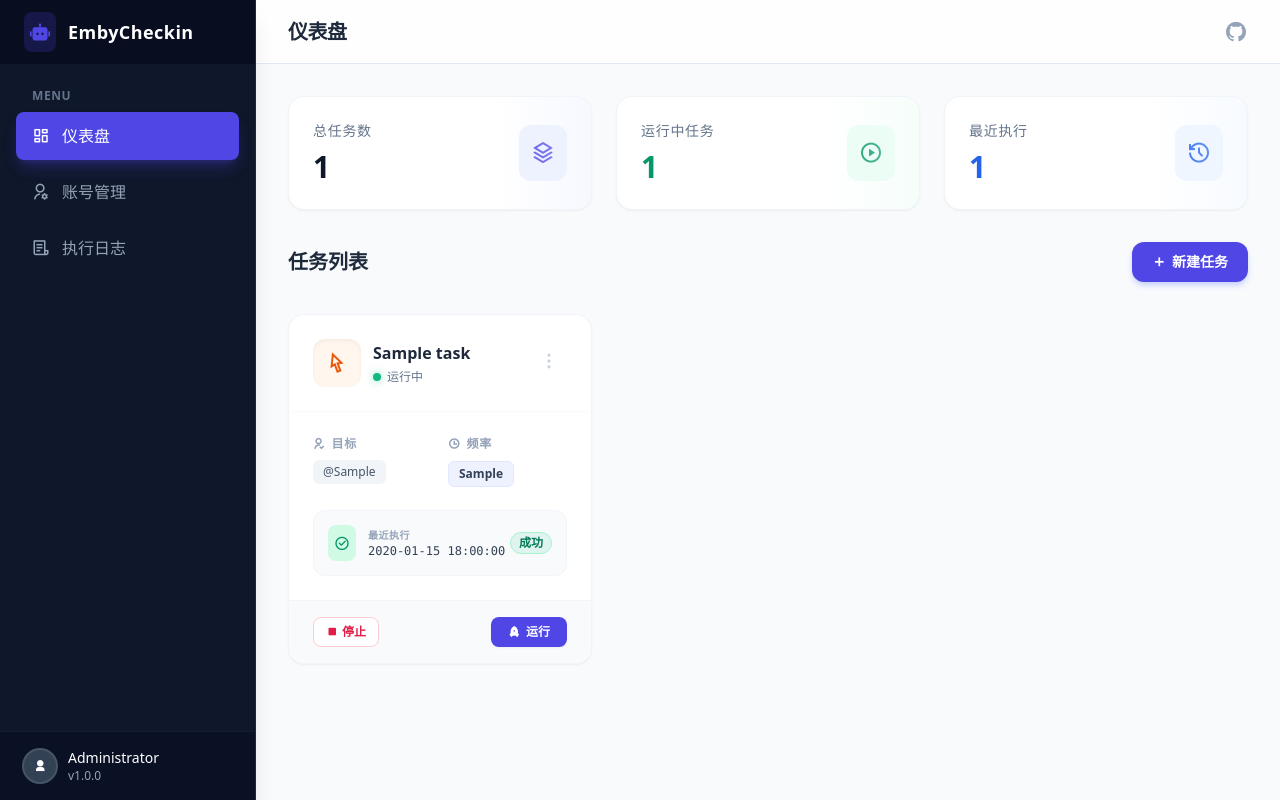
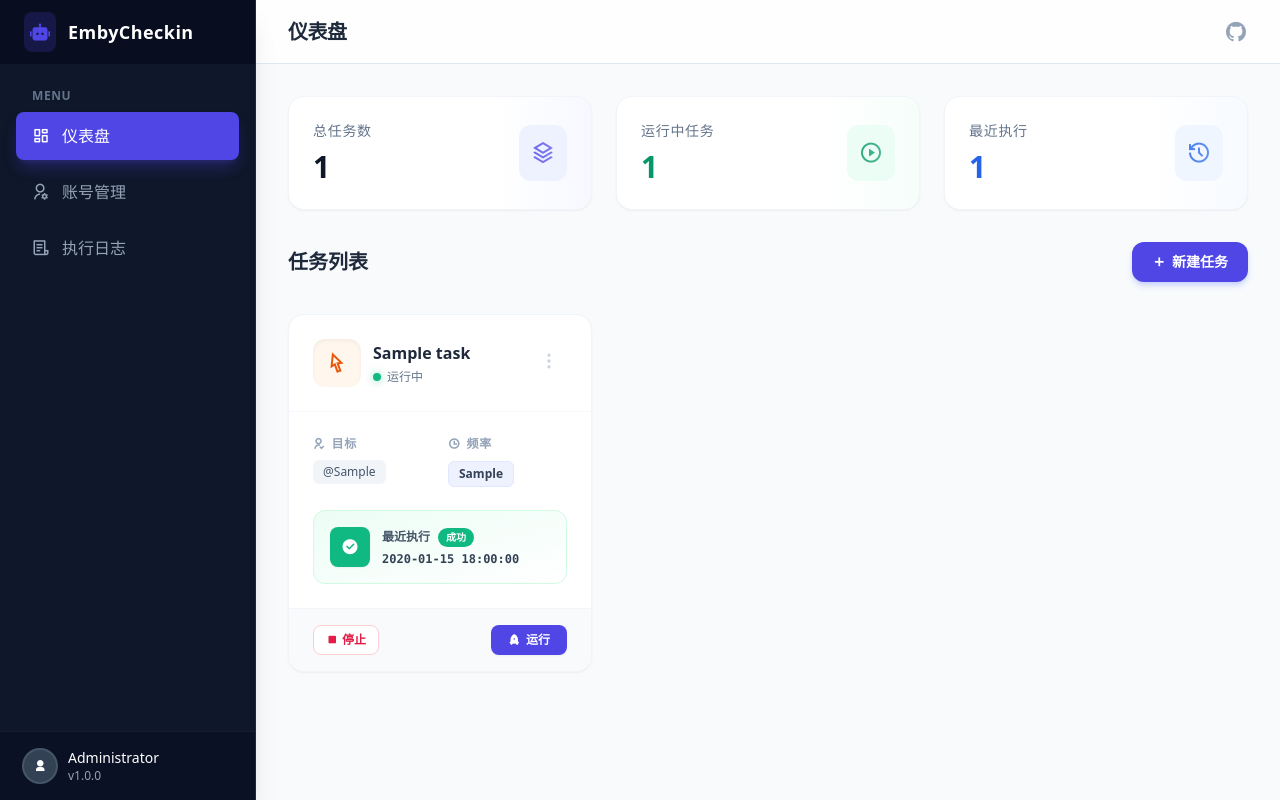
Before and after one commit to ZJ145013/EmbyCheckin, a FastAPI app: page / in a window 1280 px wide. Run offline with FastAPI, Linux system fonts and the light colour scheme; tables that the repository leaves empty hold one stand-in row (values such as "Sample post"); some libraries are stand-ins or nearby versions.

Commit message:
feat(ui): improve dashboard task card consistency
- Make "Last Execution" section always visible on all task cards
- Display "未执行" status with "暂无执行记录" for tasks that haven't run yet
- Use consistent gray styling (slate-400) for unexecuted tasks
- Maintain uniform card height and layout across all tasks
- Fix visual imbalance when some cards have execution history and others don't

```diff
--- a/embycheckin/web/templates/dashboard.html
+++ b/embycheckin/web/templates/dashboard.html
@@ -141,50 +141,67 @@
 
                 {% set last_run = last_runs.get(task.id) %}
 
+                <!-- 执行信息卡片区域 -->
+                <div class="space-y-3">
                     <!-- 最近执行信息 -->
+                    <div class="relative overflow-hidden rounded-xl border {% if last_run %}{% if last_run.status == 'success' %}border-emerald-100 bg-gradient-to-br from-emerald-50 to-white{% elif last_run.status == 'failed' %}border-rose-100 bg-gradient-to-br from-rose-50 to-white{% else %}border-slate-100 bg-gradient-to-br from-slate-50 to-white{% endif %}{% else %}border-slate-200 bg-gradient-to-br from-slate-50 to-white{% endif %}">
+                        <div class="p-4 flex items-center justify-between">
+                            <div class="flex items-center space-x-3 flex-1 min-w-0">
+                                <div class="flex-shrink-0 w-10 h-10 {% if last_run %}{% if last_run.status == 'success' %}bg-emerald-500{% elif last_run.status == 'failed' %}bg-rose-500{% else %}bg-slate-500{% endif %}{% else %}bg-slate-400{% endif %} rounded-lg flex items-center justify-center shadow-sm">
+                                    <i class="{% if last_run %}{% if last_run.status == 'success' %}ri-checkbox-circle-fill{% elif last_run.status == 'failed' %}ri-close-circle-fill{% else %}ri-time-fill{% endif %}{% else %}ri-time-line{% endif %} text-white text-lg"></i>
+                                </div>
+                                <div class="flex-1 min-w-0">
+                                    <div class="flex items-center gap-2 mb-1">
+                                        <p class="text-xs font-semibold text-slate-600">最近执行</p>
                                         {% if last_run %}
-                <div class="bg-slate-50 rounded-xl p-3.5 flex items-center justify-between border border-slate-100">
-                    <div class="flex items-center space-x-3">
-                        <div class="{% if last_run.status == 'success' %}bg-emerald-100 text-emerald-600{% elif last_run.status == 'failed' %}bg-rose-100 text-rose-600{% else %}bg-slate-100 text-slate-600{% endif %} p-1.5 rounded-lg">
-                            <i class="{% if last_run.status == 'success' %}ri-checkbox-circle-line{% elif last_run.status == 'failed' %}ri-close-circle-line{% else %}ri-time-line{% endif %}"></i>
+                                        <span class="{% if last_run.status == 'success' %}bg-emerald-500 text-white{% elif last_run.status == 'failed' %}bg-rose-500 text-white{% else %}bg-slate-500 text-white{% endif %} text-[10px] px-2 py-0.5 rounded-full font-bold">
+                                            {{ '成功' if last_run.status == 'success' else ('失败' if last_run.status == 'failed' else '运行中') }}
+                                        </span>
+                                        {% else %}
+                                        <span class="bg-slate-400 text-white text-[10px] px-2 py-0.5 rounded-full font-bold">未执行</span>
+                                        {% endif %}
                                     </div>
-                        <div>
-                            <p class="text-[10px] text-slate-400 font-bold uppercase tracking-wider">最近执行</p>
-                            <p class="text-xs text-slate-700 font-medium font-mono">
+                                    <p class="text-xs font-mono text-slate-700 font-semibold truncate">
+                                        {% if last_run %}
                                             {% if last_run.finished_at %}
                                             {{ last_run.finished_at | format_datetime('%Y-%m-%d %H:%M:%S') }}
                                             {% else %}
-                                执行中
+                                            执行中...
+                                            {% endif %}
+                                        {% else %}
+                                        暂无执行记录
                                         {% endif %}
                                     </p>
                                 </div>
                             </div>
-                    <span class="{% if last_run.status == 'success' %}bg-emerald-500/10 text-emerald-700 border-emerald-200{% elif last_run.status == 'failed' %}bg-rose-500/10 text-rose-700 border-rose-200{% else %}bg-slate-500/10 text-slate-700 border-slate-200{% endif %} text-xs px-2 py-0.5 rounded-full font-semibold border">
-                        {{ '成功' if last_run.status == 'success' else ('失败' if last_run.status == 'failed' else '运行中') }}
-                    </span>
                         </div>
-                {% endif %}
+                    </div>
 
                     <!-- 下次执行时间 -->
                     {% if task.enabled and next_runs.get(task.id) %}
-                <div class="bg-slate-50 rounded-xl p-3.5 flex items-center space-x-3 border border-slate-100">
-                    <div class="bg-indigo-100 p-1.5 rounded-lg text-indigo-600">
-                        <i class="ri-calendar-check-line"></i>
+                    <div class="relative overflow-hidden rounded-xl border border-indigo-100 bg-gradient-to-br from-indigo-50 to-white">
+                        <div class="p-4 flex items-center space-x-3">
+                            <div class="flex-shrink-0 w-10 h-10 bg-indigo-500 rounded-lg flex items-center justify-center shadow-sm">
+                                <i class="ri-calendar-event-fill text-white text-lg"></i>
                             </div>
-                    <div>
-                        <p class="text-[10px] text-slate-400 font-bold uppercase tracking-wider">下次执行</p>
-                        <p class="text-sm text-slate-700 font-mono font-medium">{{ next_runs.get(task.id) }}</p>
+                            <div class="flex-1 min-w-0">
+                                <p class="text-xs font-semibold text-slate-600 mb-1">下次执行</p>
+                                <p class="text-xs font-mono text-slate-700 font-semibold truncate">{{ next_runs.get(task.id) }}</p>
+                            </div>
                         </div>
                     </div>
                     {% elif not task.enabled and not last_run %}
-                <div class="bg-slate-50 rounded-xl p-4 flex items-center justify-center text-slate-400 text-sm border border-slate-100 border-dashed">
-                    <i class="ri-pause-circle-line mr-2"></i>任务已暂停
+                    <div class="rounded-xl border border-slate-200 border-dashed bg-slate-50 p-4 flex items-center justify-center">
+                        <i class="ri-pause-circle-line text-slate-400 mr-2"></i>
+                        <span class="text-sm text-slate-500 font-medium">任务已暂停</span>
                     </div>
                     {% elif not next_runs.get(task.id) and not last_run %}
-                <div class="bg-amber-50 rounded-xl p-4 flex items-center justify-center text-amber-600 text-sm border border-amber-100">
-                    <i class="ri-error-warning-line mr-2"></i>调度未生效
+                    <div class="rounded-xl border border-amber-200 bg-gradient-to-br from-amber-50 to-white p-4 flex items-center justify-center">
+                        <i class="ri-error-warning-line text-amber-500 mr-2"></i>
+                        <span class="text-sm text-amber-700 font-medium">调度未生效</span>
                     </div>
                     {% endif %}
+                </div>
 
                 <!-- Expandable Logs Section -->
                 <div x-show="showLogs" x-transition class="border-t border-slate-100 -mx-6 -mb-5 mt-5">
```
Lines whose indentation alone changed are shown as unchanged.
